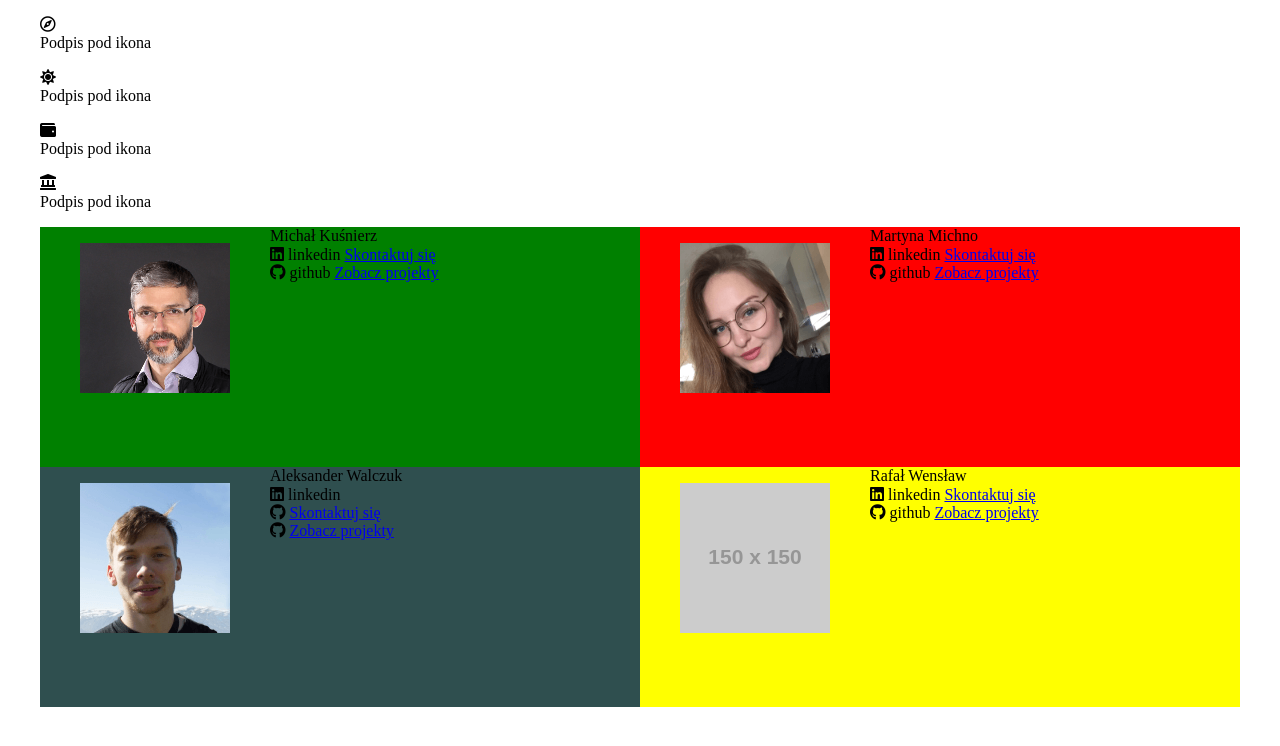
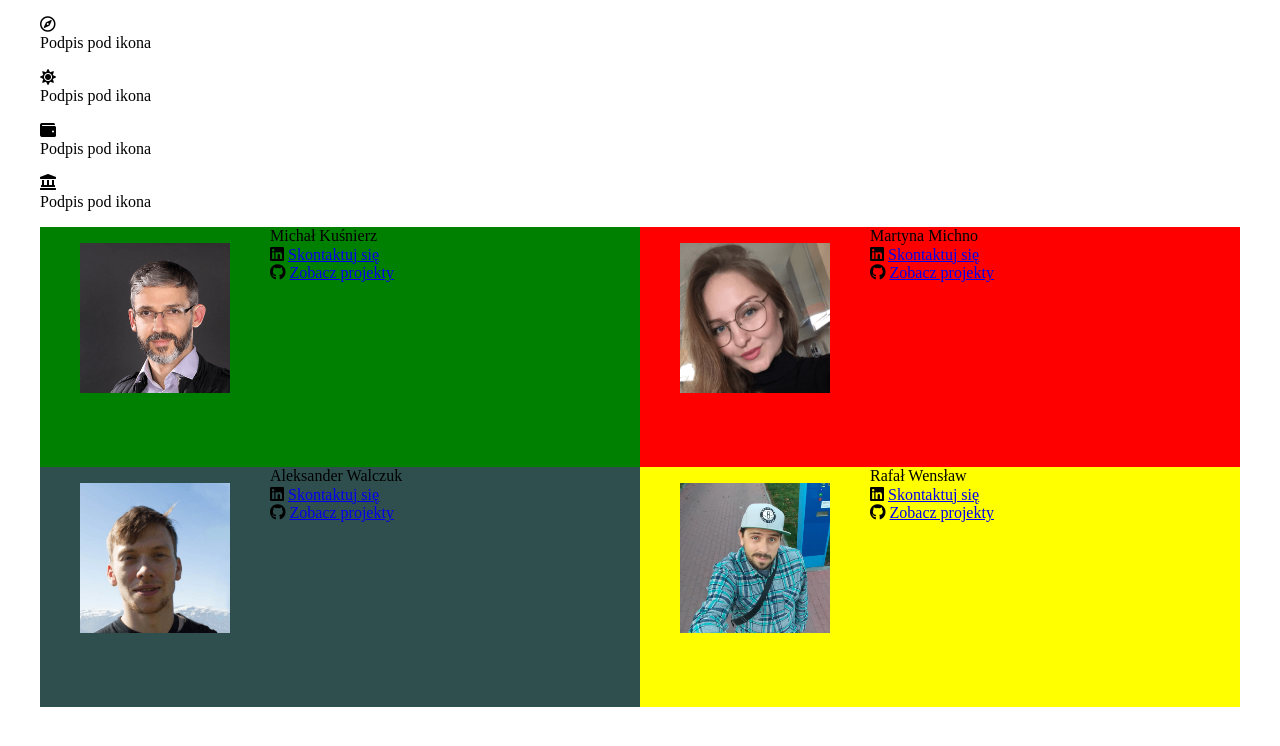
Before and after one commit to infoshareacademy/jfdd13-dreamteam, a plain HTML site: page aleksander-walczuk/index.html in a window 1280 px wide. Drawn offline with nearby package versions, Linux system fonts and the light colour scheme; placeholder pictures from the web are drawn by us.

Commit message:
fixed previous merge conflicts, added card__rafal img

```diff
--- a/aleksander-walczuk/index.html
+++ b/aleksander-walczuk/index.html
@@ -42,7 +42,9 @@
 <footer class="footer">
     <div class="card card-michal">
         <figure class="card__img-container">
-            <img src="img/card-michal150.png" alt="michal profile picture" srcset="img/card-michal100.png w100, img/card-michal150.png w150, img/card-michal300.png w300" class="card__img-item">
+            <img src="img/card-michal150.png" alt="michal profile picture"
+                 srcset="img/card-michal100.png w100, img/card-michal150.png w150, img/card-michal300.png w300"
+                 class="card__img-item">
         </figure>
         <div class="card__info-container">
             <div class="card__info-item card__info-name">
@@ -55,25 +57,16 @@
                     <i class="fab fa-linkedin"></i>
                 </span>
 
-                <span class="card__link-item">
-                   linkedin
-            </span>
-                <a href="#" target="_blank" class="card__link-item">
+                <a href="#https://www.linkedin.com/in/michal-kusnierz/" target="_blank" class="card__link-item">
                     Skontaktuj się
                 </a>
             </div>
-            <div class="card__info-item card__link-container">
-                <span class="card__link-icon">
+            <span class="card__link-icon">
                     <i class="fab fa-github"></i>
-                </span>
-                <span class="card__link-item">
-                   github
             </span>
-
-                <a href="https://github.com/michal-kusnierz" target="_blank" class="card__link-item">
-                    Zobacz projekty
-                </a>
-            </div>
+            <a href="https://github.com/michal-kusnierz" target="_blank" class="card__link-item">
+                Zobacz projekty
+            </a>
         </div>
     </div>
     <div class="card card-martyna">
@@ -91,10 +84,7 @@
                 <span class="card__link-icon">
                     <i class="fab fa-linkedin"></i>
                 </span>
-                <span class="card__link-item">
-                   linkedin
-            </span>
-                <a href="https://github.com/martyna-michno" target="_blank" class="card__link-item">
+                <a href="#" target="_blank" class="card__link-item">
                     Skontaktuj się
                 </a>
             </div>
@@ -102,10 +92,7 @@
                 <span class="card__link-icon">
                     <i class="fab fa-github"></i>
                 </span>
-                <span class="card__link-item">
-                   github
-            </span>
-                <a href="#" target="_blank" class="card__link-item">
+                <a href="https://github.com/martyna-michno" target="_blank" class="card__link-item">
                     Zobacz projekty
                 </a>
             </div>
@@ -125,18 +112,6 @@
                 <span class="card__link-icon">
 <i class="fab fa-linkedin"></i>
                 </span>
-
-                <span class="card__link-item">
-                   linkedin
-            </span>
-            </div>
-            <div class="card__info-item card__link-container">
-                <span class="card__link-icon">
-
-                </span>
-                <span class="card__link-item">
-                   <i class="fab fa-github"></i>
-            </span>
                 <a href="https://www.linkedin.com/in/aleksanderwalczuk547777735/" target="_blank"
                    class="card__link-item">
                     Skontaktuj się
@@ -146,16 +121,16 @@
                 <span class="card__link-icon">
                     <i class="fab fa-github"></i>
                 </span>
-                <a href="https://github.com/Rednaxela700" target="_blank" class="card__link-item">
+
+                <a href="https://github.com/rednaxela700" target="_blank" class="card__link-item">
                     Zobacz projekty
                 </a>
-
             </div>
         </div>
     </div>
     <div class="card card-rafal">
         <figure class="card__img-container">
-            <img src="https://via.placeholder.com/150.png" alt="rafal profile picture" class="card__img-item">
+            <img src="img/card-rafal150.png" alt="rafal profile picture" class="card__img-item" srcset="img/card-rafal100.png w100, img/card-rafal150.png w150, img/card-rafal300.png w300">
         </figure>
         <div class="card__info-container">
             <div class="card__info-item card__info-name">
@@ -165,9 +140,6 @@
                 <span class="card__link-icon">
 <i class="fab fa-linkedin"></i>
                 </span>
-                <span class="card__link-item">
-                   linkedin
-            </span>
                 <a href="https://www.linkedin.com/in/rafa%C5%82-wens%C5%82aw-646450155/" target="_blank"
                    class="card__link-item">
                     Skontaktuj się
@@ -178,11 +150,6 @@
                 <span class="card__link-icon">
                     <i class="fab fa-github"></i>
                 </span>
-
-                <span class="card__link-item">
-                   github
-            </span>
-
                 <a href="https://github.com/RafWen" target="_blank" class="card__link-item">
                     Zobacz projekty
                 </a>
```
